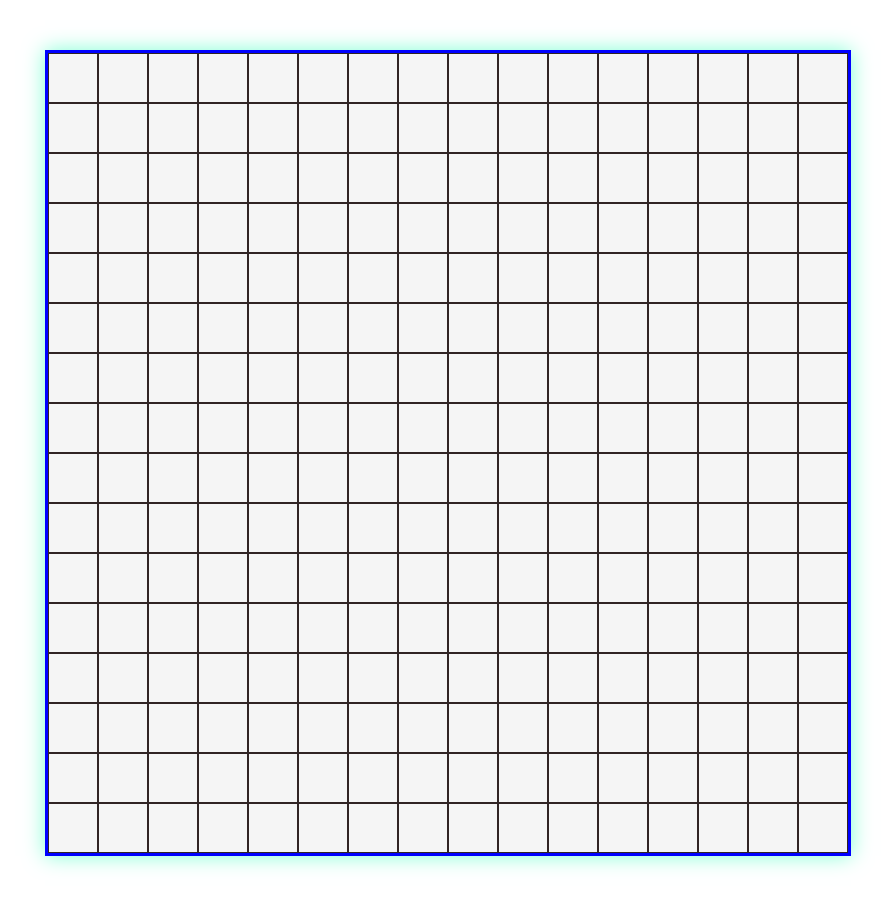
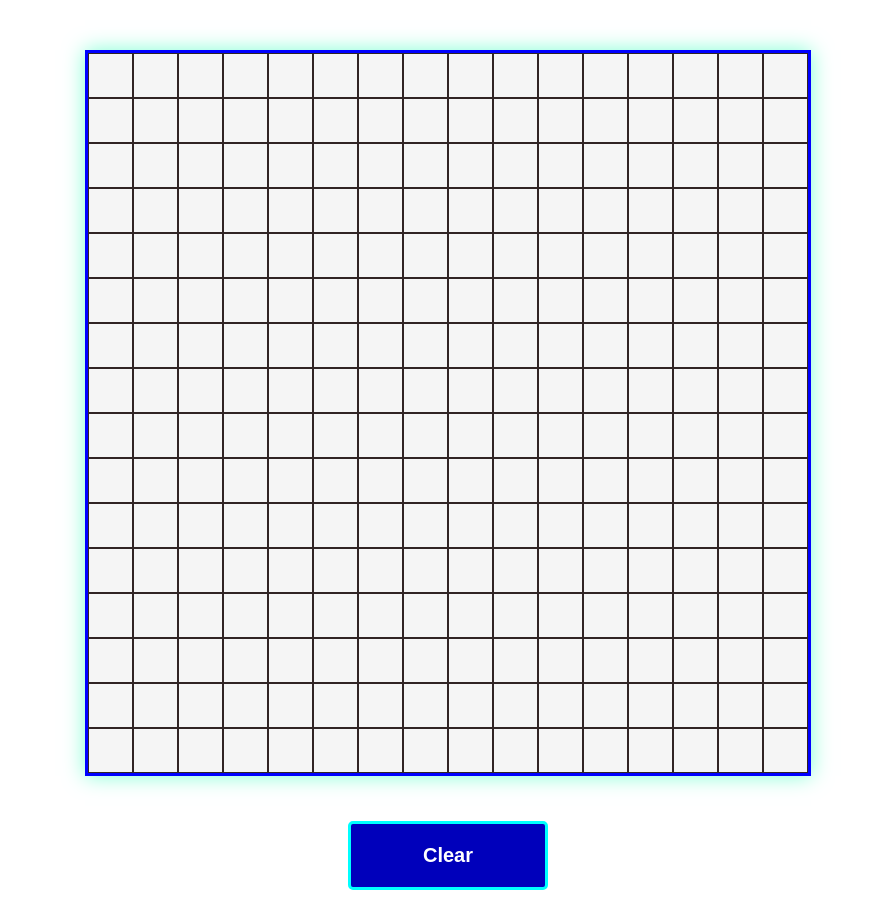
Before and after one commit to stefank-29/ETCH-A-SKETCH, a plain HTML site: page index.html in a window 1280 px wide. Shown: the whole page, without its empty margins (192-1087 px from the left). Drawn offline with Linux system fonts and the light colour scheme.

Commit message:
Added hover events end reset button

```diff
--- a/css/styles.css
+++ b/css/styles.css
@@ -10,18 +10,35 @@ html{
 
 .container{
     display: block;
-    margin: 50px auto;
-    width: 800px;
+    margin: 50px auto 35px;
+    width: 720px;
     border: 3px solid blue;
     box-shadow: 0 0 20px aquamarine;
 }
 .grid{
     display: grid;
-    grid-template-rows: repeat(16, 50px);
-    grid-template-columns: repeat(16, 50px);
+    grid-template-rows: repeat(16, 45px);
+    grid-template-columns: repeat(16, 45px);
 
 }
 .item{
     background-color: whitesmoke;
     border: 1px solid rgb(49, 36, 36);
 }
+
+.footer{
+   display: flex;
+   justify-content: center;
+}
+.footer button{
+    color: white;
+    background-color: rgb(0, 0, 187);
+    border: 3px solid aqua;
+    border-radius: 5px;
+    padding: 20px 10px;
+    width: 200px;
+    font-size: 20px;
+    font-weight: bold;
+    margin: 10px 20px;
+
+}
--- a/index.html
+++ b/index.html
@@ -17,7 +17,11 @@
 
     </div>
   </div>
+  <div class="footer">
+      <button>Clear</button>
 
+
+  </div>
 
     <script src="js/scripts.js"></script>
 </body>
--- a/js/scripts.js
+++ b/js/scripts.js
@@ -7,3 +7,10 @@ for( ; i < n*n; i++){
     item.classList.add('item');
     grid.appendChild(item);
 }
+
+const items = Array.from(document.querySelectorAll(".item"));
+items.forEach(item => item.addEventListener('mouseover', changeColor));
+
+function changeColor(e){
+    e.target.style.backgroundColor = "red";
+}
```
